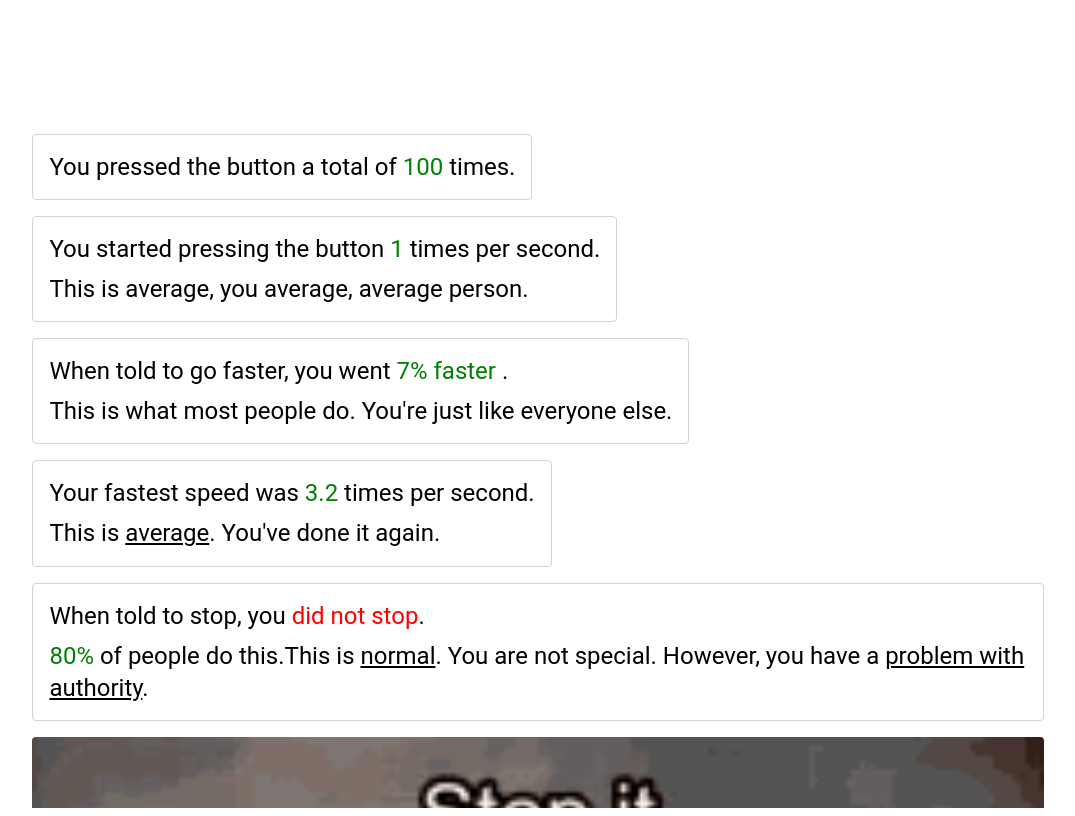
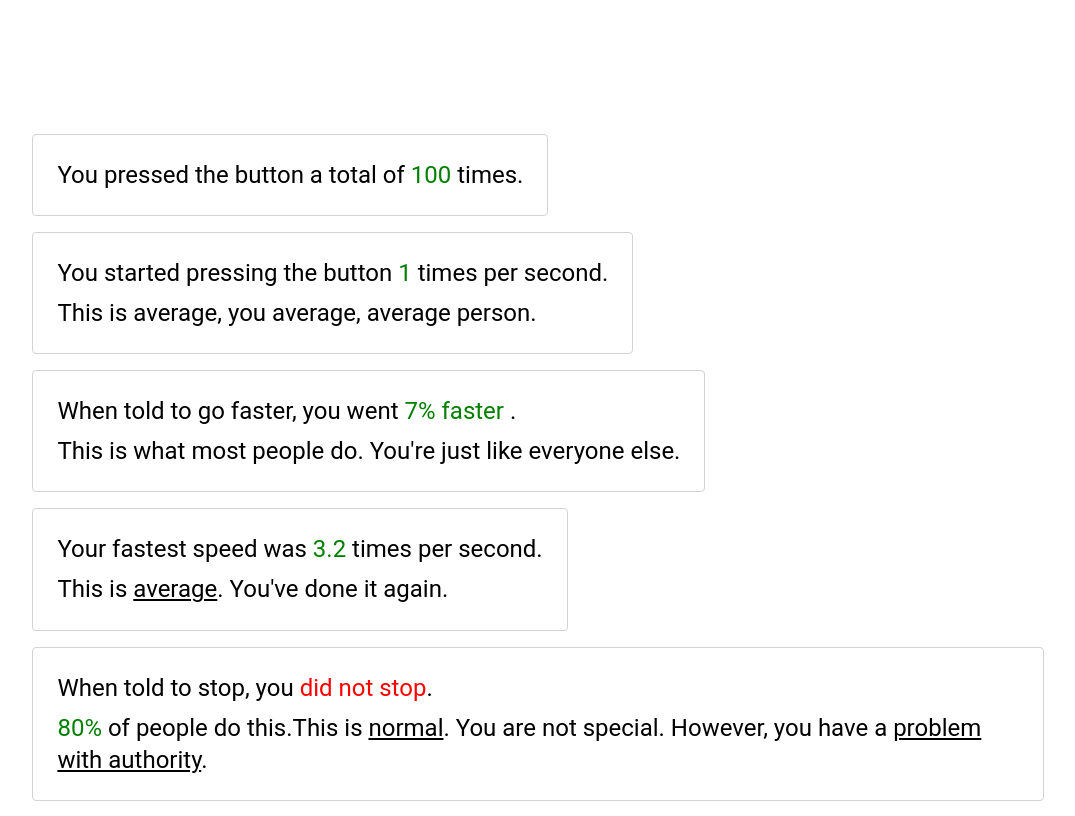
Before and after one commit to faster-dev/faster, a React (Vite) app: page / in a window 1280 px wide. Shown: the whole page, without its empty margins (102-1177 px from the left). Built offline with nearby package versions, Linux system fonts and the light colour scheme.

Commit message:
fix: styling

```diff
--- a/src/Stats.tsx
+++ b/src/Stats.tsx
@@ -61,7 +61,7 @@ const Stats: React.FunctionComponent<StatsProps> = ({ statsData }) => {
 
   return (
     <Stack spacing={2} sx={{ alignItems: 'flex-start', width: '100%' }}>
-      <Stack sx={{ border: '1px solid', borderRadius: 1, borderColor: 'lightgrey', padding: 2 }}>
+      <Stack sx={{ border: '1px solid', borderRadius: 1, borderColor: 'lightgrey', padding: 3 }}>
         <Typography variant="h5">
           You pressed the button a total of{' '}
           <Typography variant="h5" component="span" color="green">
@@ -72,7 +72,7 @@ const Stats: React.FunctionComponent<StatsProps> = ({ statsData }) => {
       </Stack>
       <Stack
         spacing={1}
-        sx={{ border: '1px solid', borderRadius: 1, borderColor: 'lightgrey', padding: 2 }}
+        sx={{ border: '1px solid', borderRadius: 1, borderColor: 'lightgrey', padding: 3 }}
       >
         <Typography variant="h5">
           You started pressing the button{' '}
@@ -99,7 +99,7 @@ const Stats: React.FunctionComponent<StatsProps> = ({ statsData }) => {
       </Stack>
       <Stack
         spacing={1}
-        sx={{ border: '1px solid', borderRadius: 1, borderColor: 'lightgrey', padding: 2 }}
+        sx={{ border: '1px solid', borderRadius: 1, borderColor: 'lightgrey', padding: 3 }}
       >
         <Typography variant="h5">
           When told to go faster, you went{' '}
@@ -128,7 +128,7 @@ const Stats: React.FunctionComponent<StatsProps> = ({ statsData }) => {
       </Stack>
       <Stack
         spacing={1}
-        sx={{ border: '1px solid', borderRadius: 1, borderColor: 'lightgrey', padding: 2 }}
+        sx={{ border: '1px solid', borderRadius: 1, borderColor: 'lightgrey', padding: 3 }}
       >
         <Typography variant="h5">
           Your fastest speed was{' '}
@@ -157,7 +157,7 @@ const Stats: React.FunctionComponent<StatsProps> = ({ statsData }) => {
       </Stack>
       <Stack
         spacing={1}
-        sx={{ border: '1px solid', borderRadius: 1, borderColor: 'lightgrey', padding: 2 }}
+        sx={{ border: '1px solid', borderRadius: 1, borderColor: 'lightgrey', padding: 3 }}
       >
         <Typography variant="h5">
           When told to stop, you{' '}
```
